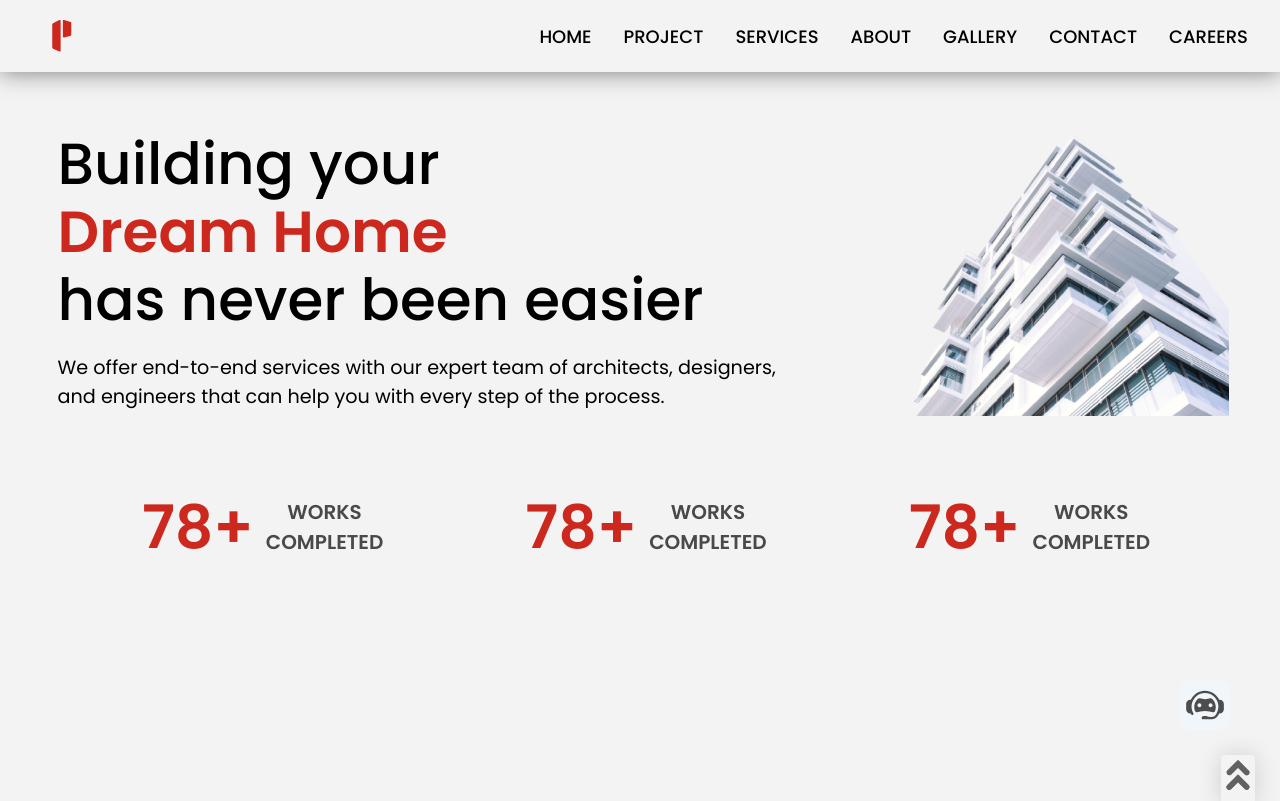
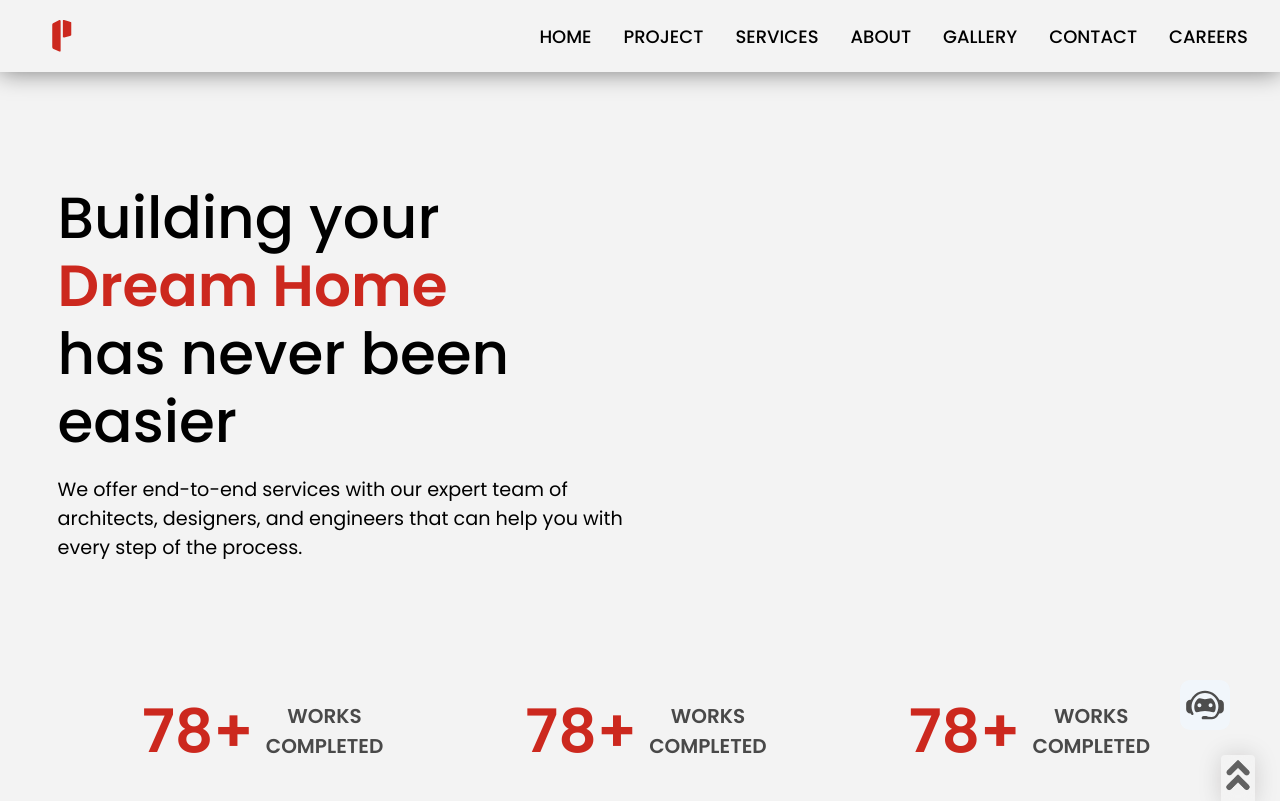
Before and after one commit to 4N1Z/PaithrikaHome, a React (Vite) app: page / in a window 1280 px wide. Shown: the top 801 px of the page. Built offline with nearby package versions, Linux system fonts and the light colour scheme.

Commit message:
working on home inage

```diff
--- a/src/components/Home/Home.css
+++ b/src/components/Home/Home.css
@@ -29,7 +29,8 @@ carousel .thumb{
     /* flex-direction: row; */
     /* padding-top: 6rem; */
     margin: 4%;
-    gap: 10vh;
+    gap: 1em;
+    align-items: center;
 }
 /* .leftBox{
     padding: 10px;
@@ -96,8 +97,23 @@ carousel .thumb{
     text-transform: uppercase;
     opacity: 70%;
 }
+.rightBox {
+    width: 100%;
+    overflow: hidden;
+}
+.Gallery{
+    max-height: 90%;
+    /* max-width: 90%; */
+    display: grid;
+    grid-template-areas: 'stack';
+    white-space: nowrap;
+    place-items: center;
+}
+.Gallery img{
+    grid-area : stack;
+}
 
-@media(max-width:540px){
+@media(max-width:857px){
     .mainContainer{
         display: flex;
         flex-direction: column-reverse;
@@ -122,4 +138,5 @@ carousel .thumb{
         padding: 1em;
     }
 
+
 }
--- a/src/components/Home/Home.jsx
+++ b/src/components/Home/Home.jsx
@@ -1,10 +1,11 @@
 import React from "react";
 import "./Home.css";
-import { homePic } from "../../assets/images/export_file";
-import {homeImages} from"../../constants/index"
+import { useState,useEffect } from "react";
+import {homePic} from "../../assets/images/export_file";
+import {homeImages} from "../../constants/index"
 
 import "react-responsive-carousel/lib/styles/carousel.min.css"; // requires a loader
-import { Carousel } from 'react-responsive-carousel';
+import {Carousel} from 'react-responsive-carousel';
 
 // import {PureCounter} from "@srexi/purecounterjs";
 // import {PureCounter} from "@snpm i --save @srexi/purecounterjsrexi/purecounterjs";
@@ -13,9 +14,33 @@ import { Carousel } from 'react-responsive-carousel';
 // src="https://cdn.jsdelivr.net/npm/@srexi/purecounterjs/dist/purecounter_vanilla.js">
 
 
-function Home() {
-  // new PureCounter();
+function Home() { // new PureCounter();
+    const delay = 10000;
+    const [index, setIndex] = useState(0);
+    useEffect(() => {
+      setTimeout(
+        () =>
+          setIndex((prevIndex) =>
+            prevIndex === homepics.length - 1 ? 0 : prevIndex + 1
+          ),
+        delay
+      );
 
+      return () => {};
+    }, [index]);
+
+    const homepics = [
+        {
+            src: "https://picsum.photos/500.webp",
+            tag: ""
+        }, {
+            src: "https://picsum.photos/400.webp",
+            tag: ""
+        }, {
+            src: "https://picsum.photos/300.webp",
+            tag: ""
+        },
+    ]
 
     return (
         <section id="home">
@@ -23,11 +48,11 @@ function Home() {
                 <div className="mainContainer">
                     <div className="leftBox">
                         <div className="heading">
-              <div  className="animate__animated animate__fadeIn titles">
+                            <div className="animate__animated animate__fadeIn titles">
                                 <span className="title1">Building your</span>
-                <br />
+                                <br/>
                                 <span className="title2">Dream Home</span>
-                <br />
+                                <br/>
                                 <span className="title3">has never been easier</span>
                             </div>
                             <p className="animate__animated animate__fadeIn subTitles">
@@ -40,32 +65,39 @@ function Home() {
 
                     <div className="rightBox">
                         <div className="Gallery">
-              <img className="homePic" src={homePic} alt="home pic" />
-
-
+                            {
+                            homepics.map((item) => <img className="homePic"
+                                src={
+                                    item.src
+                                }
+                                style={{opacity:index*1}}
+                                alt="home pic"/>)
+                        } </div>
                     </div>
                 </div>
-        </div >
-        <div  className="animate__animated animate__headShake counterContainer">
+                <div className="animate__animated animate__headShake counterContainer">
                     <div className="counter">
                         <h1 className="countNumber">78+</h1>
                         {/* <span  data-purecounter-start="0" data-purecounter-end="200" data-purecounter-duration="3" className="purecounter">0</span><span> +</span> */}
                         <h5 className="countTitle">
-              Works <br />
+                            Works
+                            <br/>
                             Completed
                         </h5>
                     </div>
                     <div className="counter">
                         <h1 className="countNumber">78+</h1>
                         <h5 className="countTitle">
-              Works <br />
+                            Works
+                            <br/>
                             Completed
                         </h5>
                     </div>
                     <div className="counter">
                         <h1 className="countNumber">78+</h1>
                         <h5 className="countTitle">
-              Works <br />
+                            Works
+                            <br/>
                             Completed
                         </h5>
                     </div>
@@ -79,9 +111,7 @@ function Home() {
                     <img src={image.src} alt="ok"/>
                   </div>
                 ))}
-              </Carousel> */}
-
-    </section>
+              </Carousel> */} </section>
     );
 }
 
--- a/src/constants/index.js
+++ b/src/constants/index.js
@@ -91,11 +91,9 @@ export const homeImages = [
 
 
 export const project_images = {
-  ongoing:
-    "url('https://w0.peakpx.com/wallpaper/747/327/HD-wallpaper-tanjiro-pic-fan-art-anime-demon-slayer-kimetsu-no-yaiba.jpg')",
+  ongoing:"url('https://loremflickr.com/320/240')",
   upcoming: "url('https://www.nawpic.com/media/2020/zenitsu-nawpic-68.jpg')",
-  finished:
-    "url('https://assets.puzzlefactory.pl/puzzle/439/559/original.jpg')",
+  finished:"url('https://assets.puzzlefactory.pl/puzzle/439/559/original.jpg')",
 };
 
 export const UpcomingImages = {
```
Lines whose indentation alone changed are shown as unchanged.
